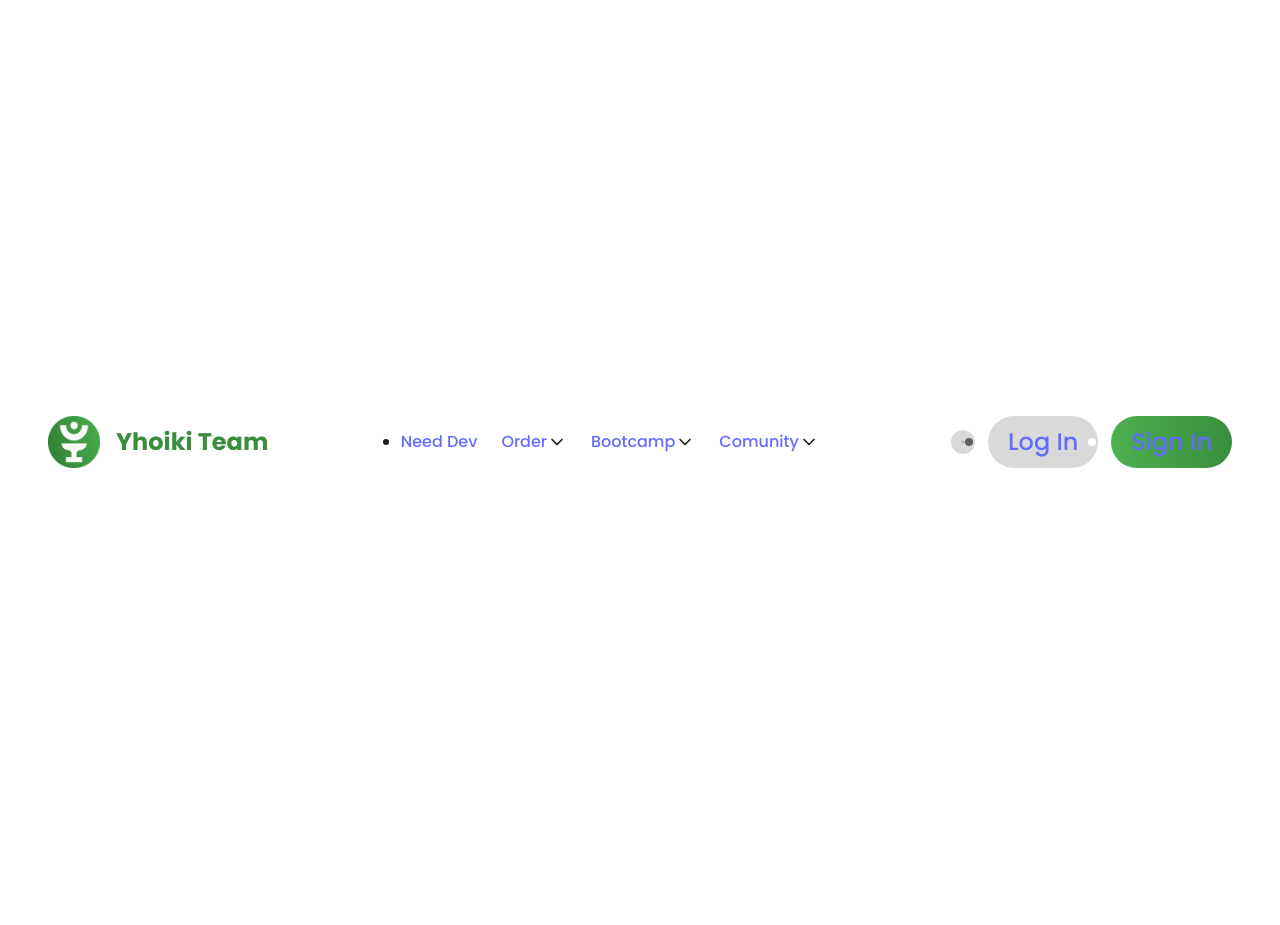
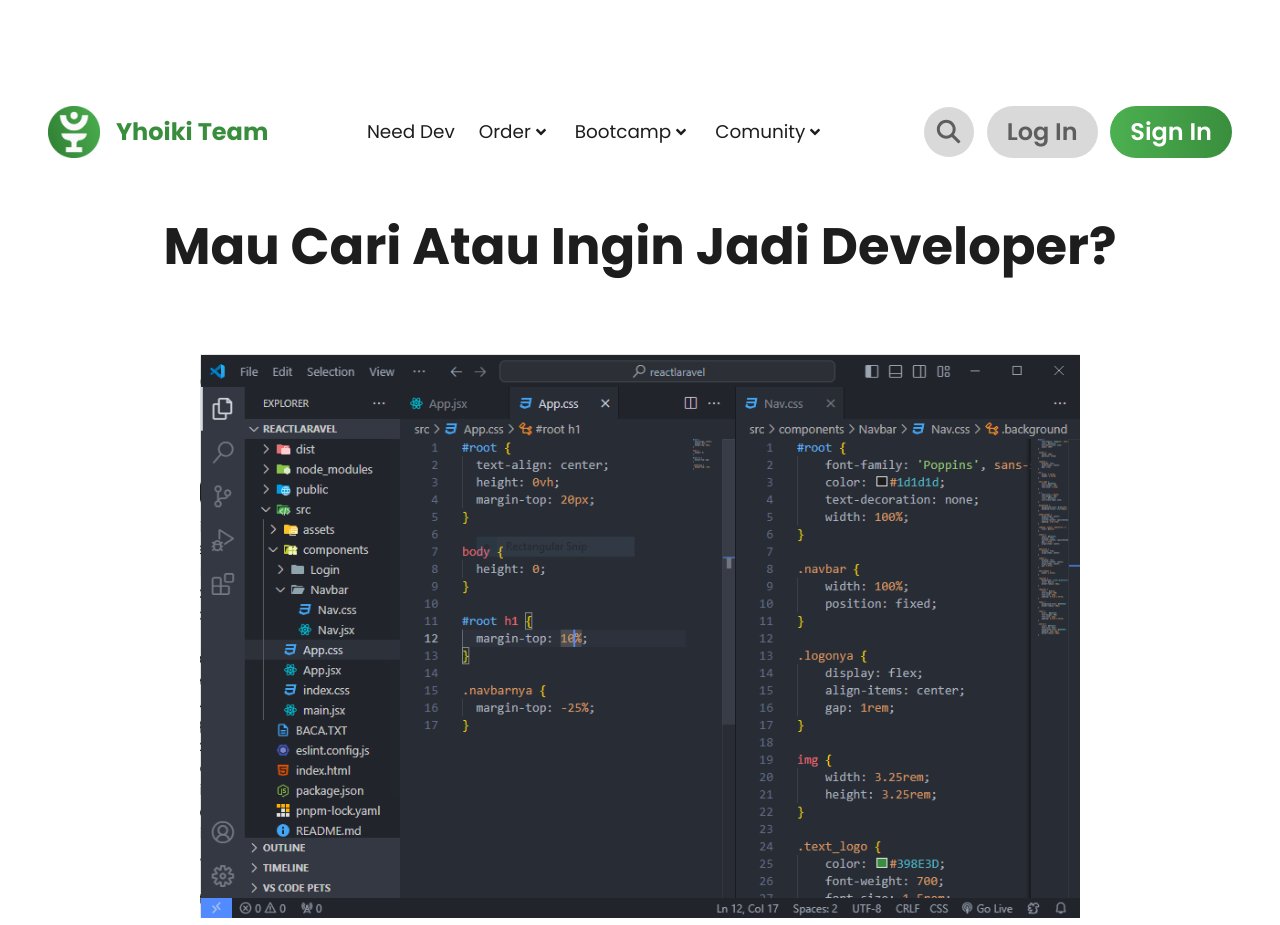
Before and after one commit to restadeveloper/YHOIKI-TEAM-WEBSITE-PROJECT, a React (Vite) app in the folder reactlaravel/: page / in a window 1280 px wide. Before the commit the page ends 800 px from the top, so only its background shows below. Built offline with nearby package versions, Linux system fonts and the light colour scheme.

Commit message:
aku ganti navnya

```diff
--- a/reactlaravel/src/App.css
+++ b/reactlaravel/src/App.css
@@ -1,6 +1,23 @@
 #root {
-  max-width: 100%;
   text-align: center;
-  display: flex;
-  position: fixed;
+  height: 0vh;
+  margin-top: 20px;
 }
+
+body {
+  height: 0;
+}
+
+#root h1 {
+  margin-top: 10%;
+}
+
+.navbarnya {
+  margin-top: -25%;
+}
+
+.Vscode {
+  padding-top: 5rem;
+  width: 55rem;
+  height: auto;
+}
--- a/reactlaravel/src/App.jsx
+++ b/reactlaravel/src/App.jsx
@@ -1,14 +1,20 @@
 
 import Nav from "./components/Navbar/Nav";
+import Login from "./components/Login/Login";
+import Vscode from "./assets/img/capture.png"
 import './App.css'
-// import { LogIn } from 'react-feather';
-import Login from "./components/Login/Login";
 
 
 const App = () => {
   return (
     <>
-      <Nav />
+      <div className="navbarnya">
+      <Nav className='Nav'/>
+      </div>
+      <h1>
+        Mau Cari Atau Ingin Jadi Developer?
+      </h1>
+      <img src={Vscode} className="Vscode"/>
     </>
   )
 }
--- a/reactlaravel/src/components/Navbar/Nav.jsx
+++ b/reactlaravel/src/components/Navbar/Nav.jsx
@@ -1,4 +1,5 @@
-import { Search, ChevronDown } from "react-feather";
+import { IoSearchSharp } from "react-icons/io5";
+import { FaAngleDown } from "react-icons/fa"
 import logo from "../../assets/img/logotop.png"
 import "./Nav.css"
 
@@ -10,16 +11,16 @@ const Navbar_buatan_resta = () => {
                     <div className="wadah_navbar">
                         <div className="logonya"><img src={logo} alt="y" /><p className="text_logo">Yhoiki Team</p></div>
                         <ul className="subisi">
-                            <li><a href="Need Dev">Need Dev</a></li>
-                            <li className="adacevron"><a href="Order">Order</a><ChevronDown className="ChevronDown"/></li>
-                            <li className="adacevron"><a href="Need Dev">Bootcamp</a><ChevronDown className="ChevronDown"/></li>
-                            <li className="adacevron"><a href="Need Dev">Comunity</a><ChevronDown className="ChevronDown"/></li>
+                            <li className="adacevron"><a className='a' href="Need Dev">Need Dev</a></li>
+                            <li className="adacevron"><a className='a' href="Order">Order</a><FaAngleDown className="ChevronDown"/></li>
+                            <li className="adacevron"><a className='a' href="Need Dev">Bootcamp</a><FaAngleDown className="ChevronDown"/></li>
+                            <li className="adacevron"><a className='a' href="Need Dev">Comunity</a><FaAngleDown className="ChevronDown"/></li>
                         </ul>
-                        <ul className="LogTer">
-                            <Search className="search"/>
-                            <li className="login"><a href="Need Dev">Log In</a></li>
-                            <li className="register"><a href="Need Dev">Sign In</a></li>
-                        </ul>
+                        <div className="LogTer">
+                            <IoSearchSharp className="search"/>
+                            <a href="" className="login">Log In</a>
+                            <a href="" className="register">Sign In</a>
+                        </div>
                     </div>
                 </div>
             </div>
```
